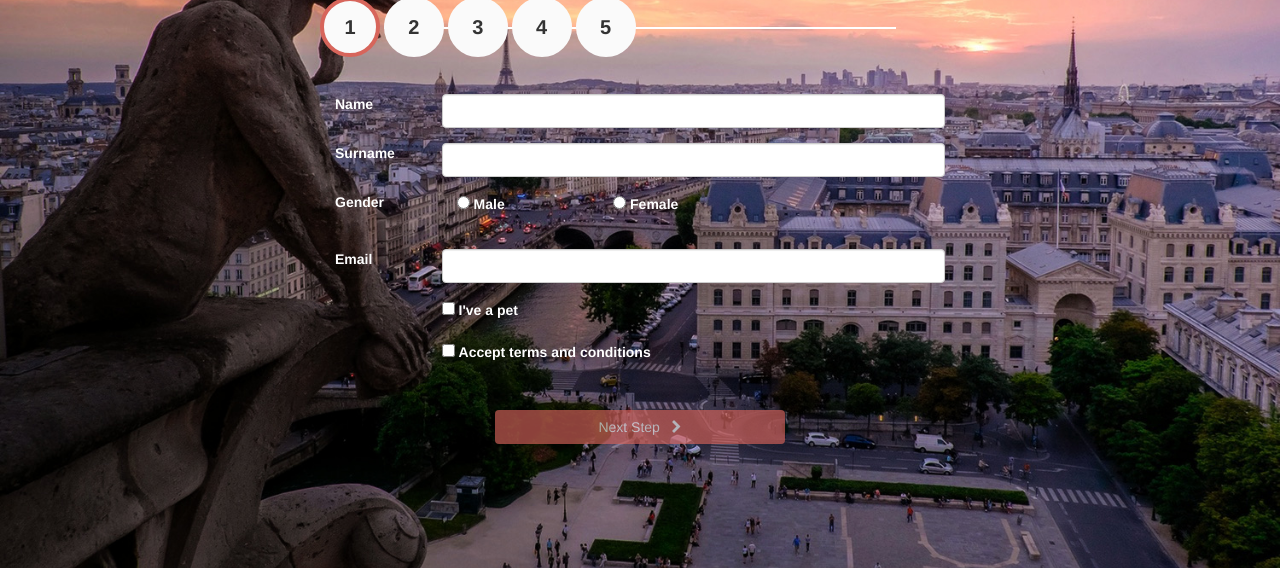
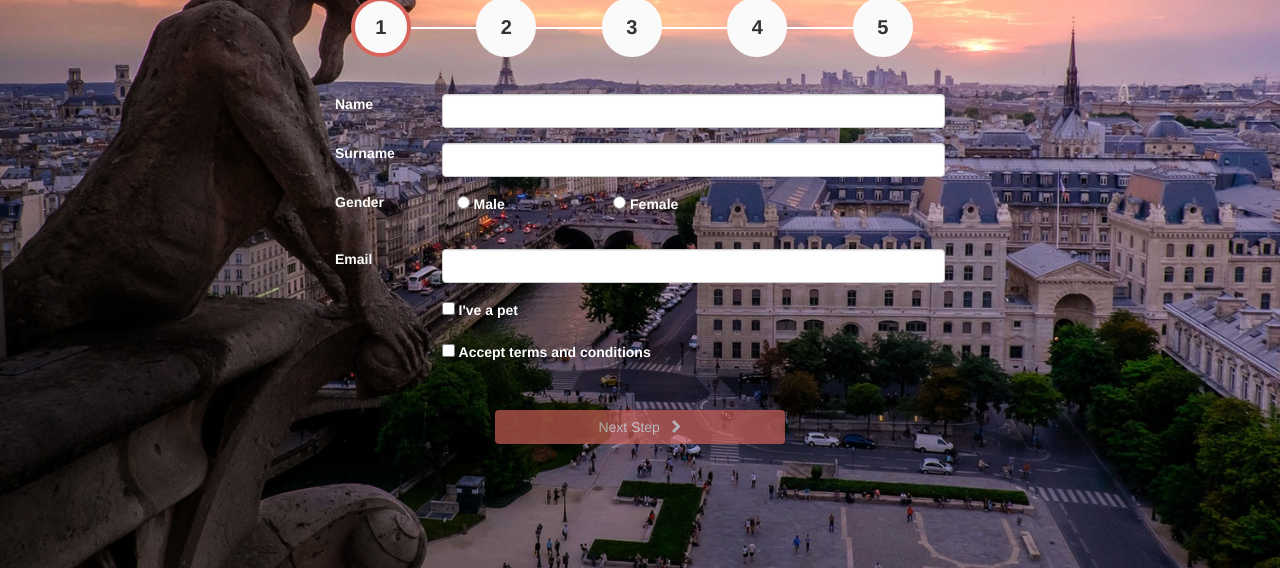
Before and after one commit to Alberto-/angular-steps, a website: page app/index.html in a window 1280 px wide. Shown: the part 232-800 px from the top of the page. Drawn offline with nearby package versions, Linux system fonts and the light colour scheme; some packages are replaced by stand-ins of ours.

Commit message:
updating layout

```diff
--- a/app/index.html
+++ b/app/index.html
@@ -52,11 +52,21 @@
 				<div class="reg-main-content" >
 
 					<div id="appSteps" class="col-md-6 col-md-offset-3">
+						<div class="item-content">
 							<button class="item-step" ng-click="moveToStep(1)" ng-class="{'step-active' : currentStep === 1}" ng-disabled="!reg.steps[1]">1</button>
+						</div>
+						<div class="item-content">
 							<button class="item-step" ng-click="moveToStep(2)" ng-class="{'step-active' : currentStep === 2}" ng-disabled="!reg.steps[2]">2</button>
+						</div>
+						<div class="item-content">
 							<button class="item-step" ng-click="moveToStep(3)" ng-class="{'step-active' : currentStep === 3}" ng-disabled="!reg.steps[3]">3</button>
+						</div>
+						<div class="item-content">
 							<button class="item-step" ng-click="moveToStep(4)" ng-class="{'step-active' : currentStep === 4}" ng-disabled="!reg.steps[4]">4</button>
+						</div>
+						<div class="item-content">
 							<button class="item-step" ng-click="moveToStep(5)" ng-class="{'step-active' : currentStep === 5}" ng-disabled="!reg.steps[5]">5</button>
+						</div>
 					</div>
 
 					<!---Current Step: {{currentStep}}--->
```
Lines whose indentation alone changed are shown as unchanged.
